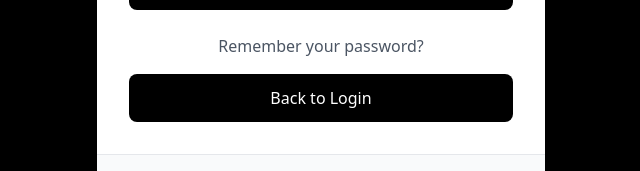
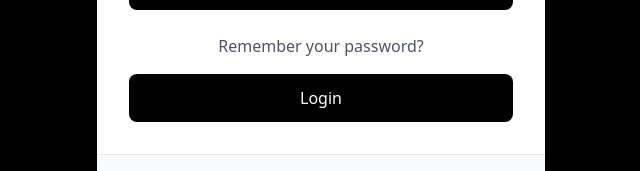
Before and after one commit to Yoskie066/File-Tracker, a React (Vite) app in the folder FrontEnd/File-Tracker/: page /auth in a window 1280 px wide. Both pictures are taken after a click on the button "Forgot Password?". Shown: the part 445-616 px from the top of the page, without its empty margins (319-959 px from the left). Built offline with nearby package versions, Linux system fonts and the light colour scheme; no server answers.

Commit message:
update AUTH

```diff
--- a/FrontEnd/File-Tracker/src/pages/Auth/AdminAuth/AdminForgotPassword.jsx
+++ b/FrontEnd/File-Tracker/src/pages/Auth/AdminAuth/AdminForgotPassword.jsx
@@ -336,7 +336,7 @@ const AdminForgotPassword = () => {
               onClick={handleLogin}
               className="w-full bg-black hover:bg-yellow-500 text-white hover:text-black font-medium py-2.5 sm:py-3 px-4 rounded-lg transition-colors duration-300 focus:outline-none text-sm sm:text-base"
             >
-              Back to Login
+              Login
             </button>
           </div>
         </div>
--- a/FrontEnd/File-Tracker/src/pages/Auth/FacultyAuth/ForgotPassword.jsx
+++ b/FrontEnd/File-Tracker/src/pages/Auth/FacultyAuth/ForgotPassword.jsx
@@ -336,7 +336,7 @@ const FacultyForgotPassword = () => {
               onClick={handleLogin}
               className="w-full bg-black hover:bg-yellow-500 text-white hover:text-black font-medium py-2.5 sm:py-3 px-4 rounded-lg transition-colors duration-300 focus:outline-none text-sm sm:text-base"
             >
-              Back to Login
+              Login
             </button>
           </div>
         </div>
```
Also changed, not shown: 2 other files (tests, documents, lock files or other folders).
